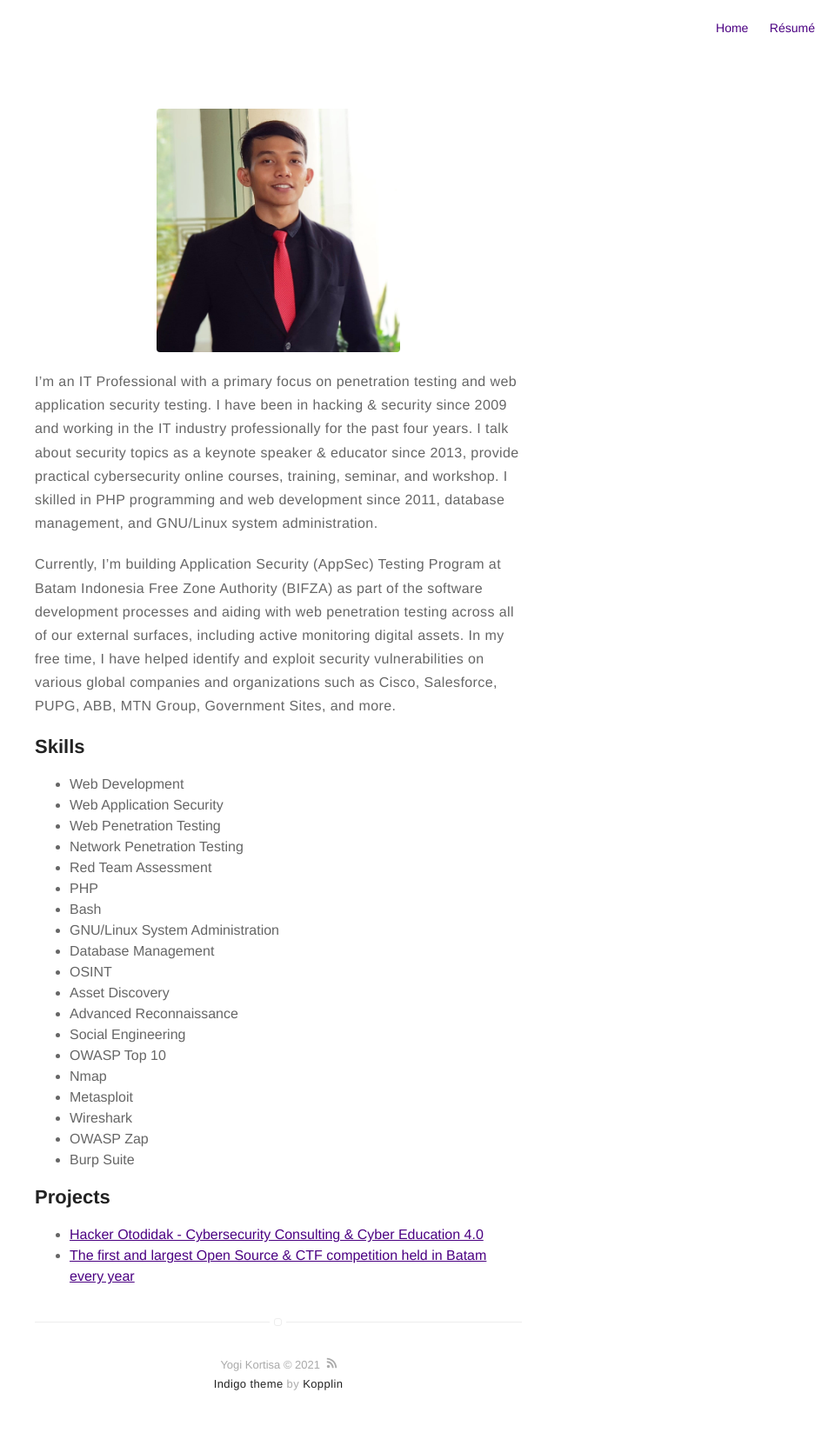
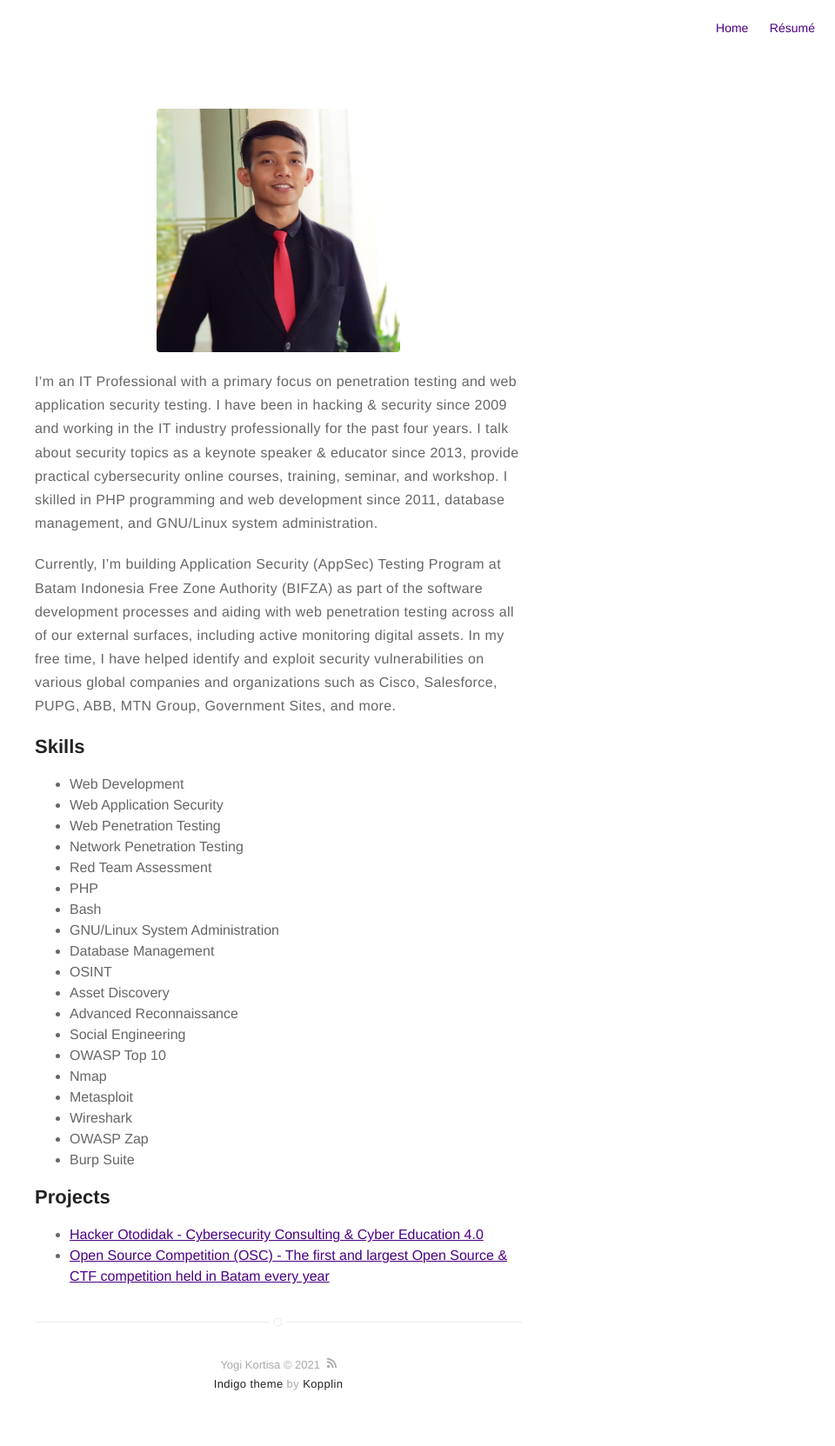
Before and after one commit to yogikortisa/yogikortisa.github.io, a Jekyll site: the page built from about.md, in a window 1280 px wide. Shown: the whole page at 87% size, without its empty margins (320-1280 px from the left). Built offline with Jekyll 4.4.1, drawn with Linux system fonts in a browser that asks for light colours.

Commit message:
Update about.md

```diff
--- a/about.md
+++ b/about.md
@@ -36,5 +36,5 @@ layout: page
 
 <ul>
 	<li><a href="https://hackerotodidak.com/">Hacker Otodidak - Cybersecurity Consulting & Cyber Education 4.0</a></li>
-	<li><a href="https://www.instagram.com/p/BM_WlDVBSZG/">The first and largest Open Source & CTF competition held in Batam every year</a></li>
+	<li><a href="https://www.instagram.com/p/BM_WlDVBSZG/">Open Source Competition (OSC) - The first and largest Open Source & CTF competition held in Batam every year</a></li>
 </ul>
```
